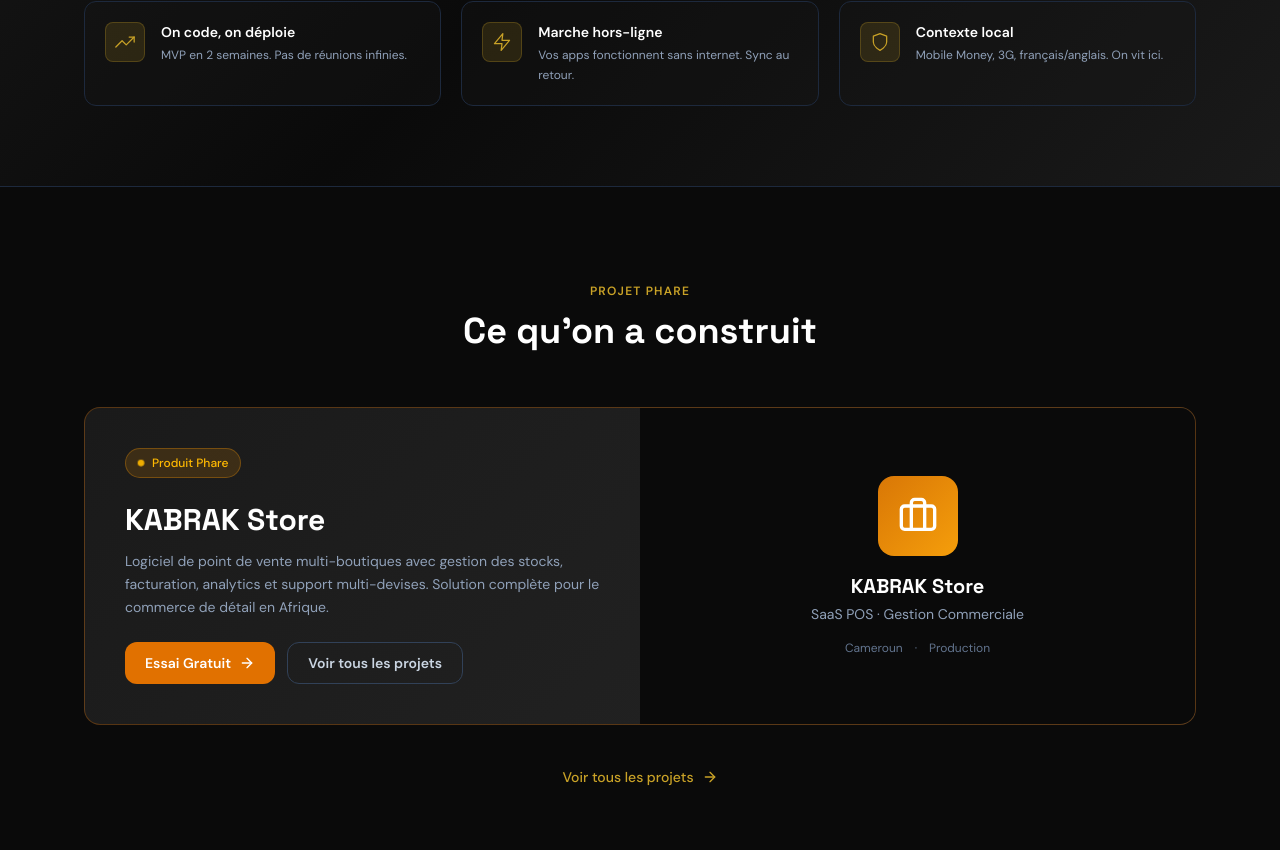
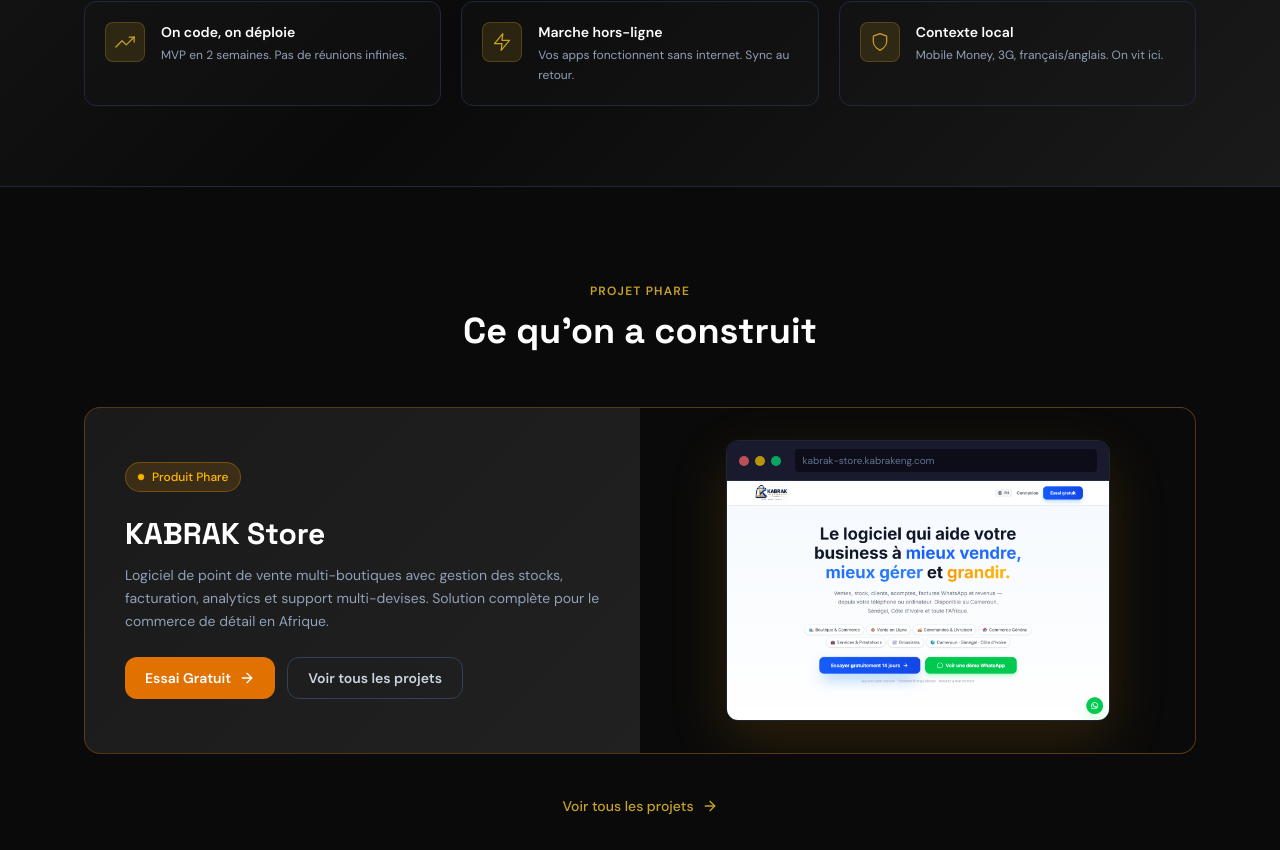
Before and after one commit to Rikiatou/kabrak-eng, a React (Vite) app: page / in a window 1280 px wide. Shown: the part 1947-2797 px from the top of the page. Built offline with nearby package versions, Linux system fonts and the light colour scheme.

Commit message:
fix: remove fake testimonials + real screenshot on home featured project

```diff
--- a/src/pages/Home.jsx
+++ b/src/pages/Home.jsx
@@ -3,7 +3,7 @@
 import { useLang } from '../context/LangContext';
 import {
   ArrowRight, CheckCircle,
-  Users, Briefcase, Star, ChevronRight,
+  Users, Briefcase, ChevronRight,
   Rocket
 } from 'lucide-react';
 
@@ -281,20 +281,17 @@
               </div>
             </div>
 
-            {/* Visual placeholder */}
-            <div className="relative h-48 sm:h-64 md:h-auto bg-[#0a0a0a] flex items-center justify-center overflow-hidden">
-              <div className="relative z-10 text-center p-4 sm:p-8">
-                <div className="w-16 h-16 sm:w-20 sm:h-20 rounded-2xl mx-auto mb-3 sm:mb-4 flex items-center justify-center glow-amber"
-                  style={{ background: 'linear-gradient(135deg, #d97706, #f59e0b)' }}>
-                  <Briefcase className="w-8 h-8 sm:w-10 sm:h-10 text-white" />
+            {/* Visual — real screenshot in browser frame */}
+            <div className="relative bg-[#0a0a0a] flex items-center justify-center overflow-hidden p-4 sm:p-8">
+              <div className="w-full max-w-sm rounded-xl overflow-hidden border border-slate-700/50"
+                style={{ boxShadow: '0 20px 60px rgba(245,158,11,0.15)' }}>
+                <div className="flex items-center gap-1.5 px-3 py-2 bg-[#1a1a2e] border-b border-slate-700/50">
+                  <span className="w-2.5 h-2.5 rounded-full bg-red-400/70" />
+                  <span className="w-2.5 h-2.5 rounded-full bg-yellow-400/70" />
+                  <span className="w-2.5 h-2.5 rounded-full bg-green-400/70" />
+                  <div className="flex-1 ml-2 px-2 py-1 rounded bg-[#0d0d1a] text-[10px] text-slate-500 truncate">kabrak-store.kabrakeng.com</div>
                 </div>
-                <div className="text-white font-bold text-lg sm:text-xl font-display">KABRAK Store</div>
-                <div className="text-slate-400 text-xs sm:text-sm mt-1">SaaS POS · Gestion Commerciale</div>
-                <div className="mt-3 sm:mt-4 flex justify-center gap-2 sm:gap-3 text-[10px] sm:text-xs text-slate-500">
-                  <span>Cameroun</span>
-                  <span>·</span>
-                  <span>Production</span>
-                </div>
+                <img src="/screenshots/kabrak-store.png" alt="KABRAK Store" className="w-full h-auto block" loading="lazy" />
               </div>
             </div>
           </div>
@@ -306,32 +303,6 @@
             {h.featuredAllProjects}
             <ArrowRight className="w-3.5 h-3.5 sm:w-4 sm:h-4 group-hover:translate-x-1 transition-transform" />
           </Link>
-        </div>
-      </section>
-
-      {/* ══ TESTIMONIALS ══════════════════════════════════ */}
-      <section className="py-12 sm:py-20 bg-[#1a1a1a]/40 border-y border-slate-800">
-        <div className="max-w-6xl mx-auto px-4 sm:px-5">
-          <div className="text-center mb-8 sm:mb-12 reveal">
-            <span className="text-[#c9a227] text-[10px] sm:text-xs font-semibold uppercase tracking-widest mb-2 sm:mb-3 block">{h.testimonialsLabel}</span>
-            <h2 className="font-display font-black text-xl sm:text-2xl md:text-4xl text-white">{h.testimonialsTitle}</h2>
-          </div>
-          <div className="grid gap-4 sm:gap-6 grid-cols-1 sm:grid-cols-3">
-            {h.testimonials.map(({ name, role, quote }) => (
-              <div key={name} className="reveal card-hover p-5 sm:p-7 rounded-2xl border border-slate-800 bg-[#0a0a0a]/80">
-                <div className="flex gap-0.5 mb-3 sm:mb-4">
-                  {Array.from({ length: 5 }).map((_, i) => (
-                    <Star key={i} className="w-3 h-3 sm:w-4 sm:h-4 fill-amber-400 text-amber-400" />
-                  ))}
-                </div>
-                <p className="text-slate-300 text-xs sm:text-sm leading-relaxed mb-4 sm:mb-6 italic">"{quote}"</p>
-                <div>
-                  <div className="text-white font-semibold text-xs sm:text-sm">{name}</div>
-                  <div className="text-slate-500 text-[10px] sm:text-xs mt-0.5">{role}</div>
-                </div>
-              </div>
-            ))}
-          </div>
         </div>
       </section>
 
```
